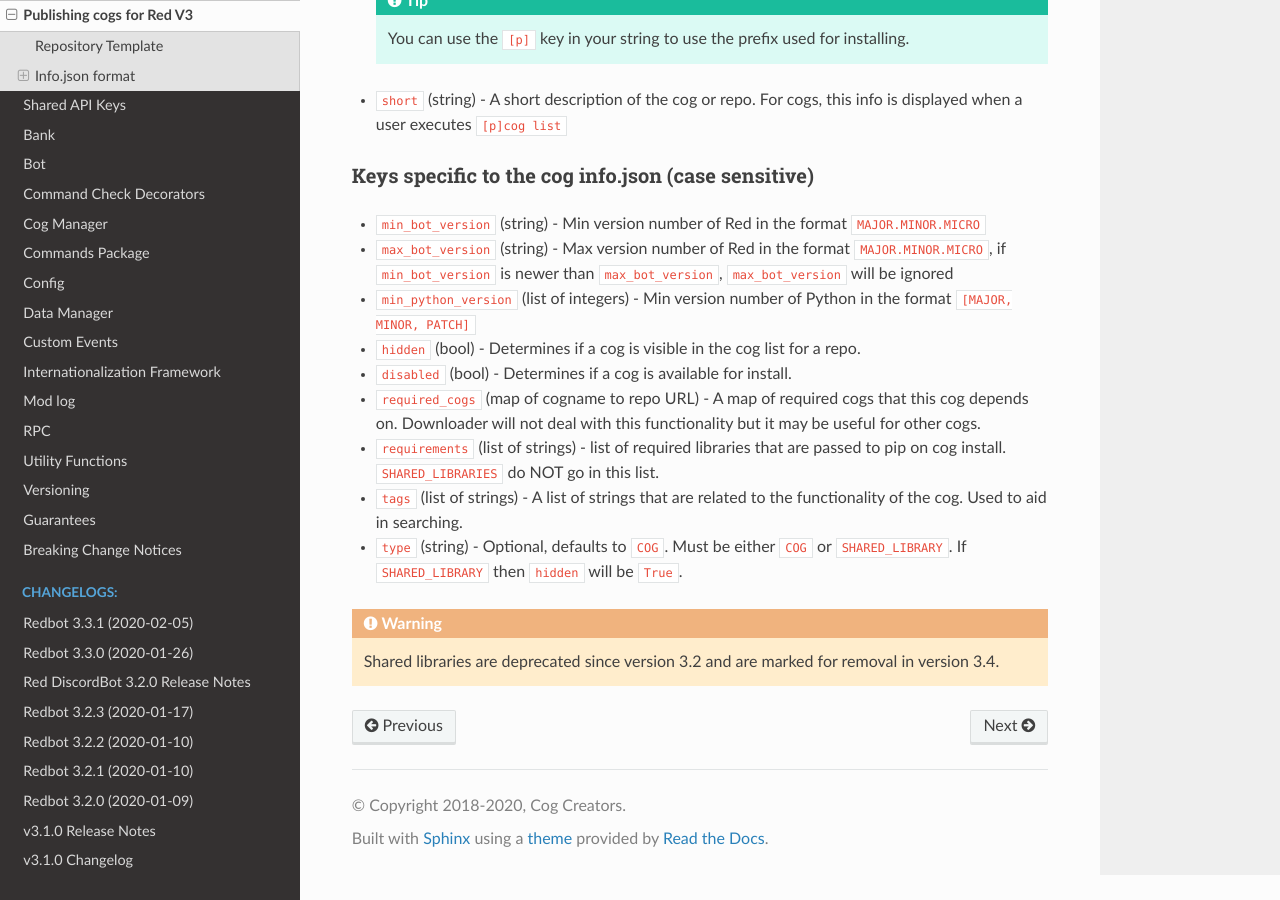
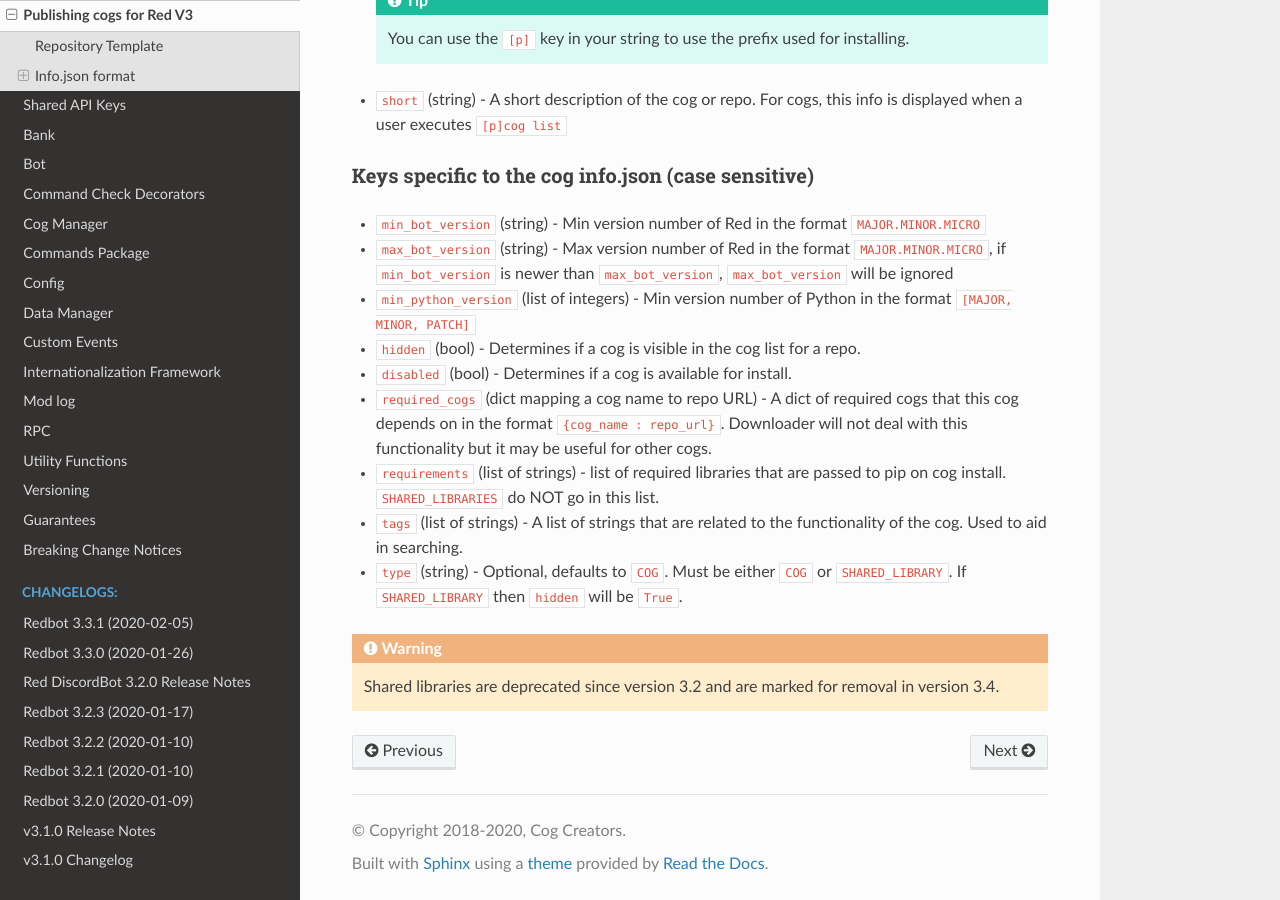
Before and after one commit to Renirous/Red-DiscordBot, a Sphinx documentation site: the page built from docs/guide_publish_cogs.rst, in a window 1280 px wide and 900 px high, scrolled down 1048 px. Built offline with Sphinx 7.4.7 and the Read the Docs theme 2.0.0, drawn with Linux system fonts in a browser that asks for light colours; the version number is read from the project's files by our own code.

Commit message:
Update guide_publish_cogs.rst (#3520)

```diff
--- a/docs/guide_publish_cogs.rst
+++ b/docs/guide_publish_cogs.rst
@@ -67,7 +67,8 @@ Keys specific to the cog info.json (case sensitive)
 
 - ``disabled`` (bool) - Determines if a cog is available for install.
 
-- ``required_cogs`` (map of cogname to repo URL) - A map of required cogs that this cog depends on.
+- ``required_cogs`` (dict mapping a cog name to repo URL) - A dict of required cogs that this cog depends on
+  in the format ``{cog_name : repo_url}``.
   Downloader will not deal with this functionality but it may be useful for other cogs.
 
 - ``requirements`` (list of strings) - list of required libraries that are
```
